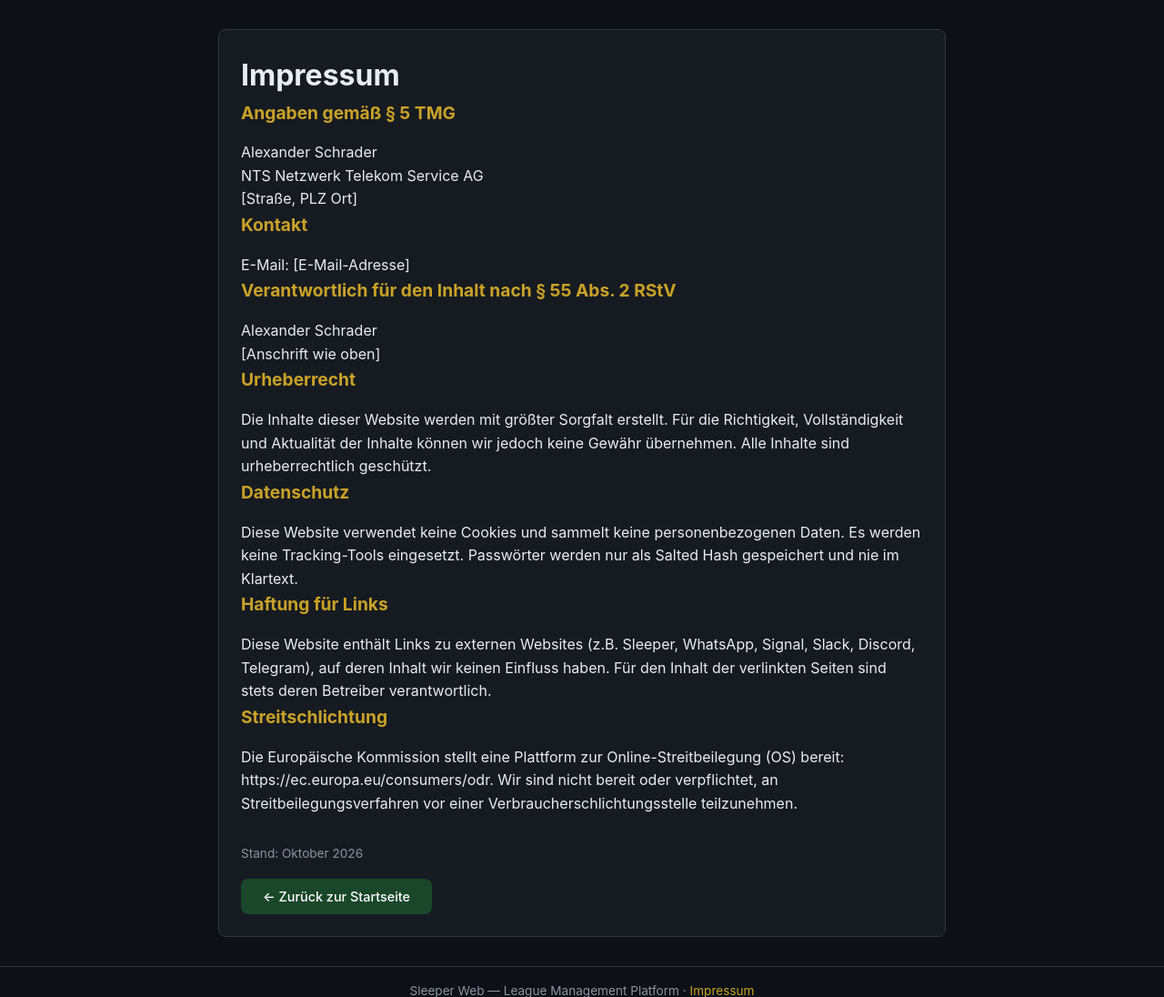
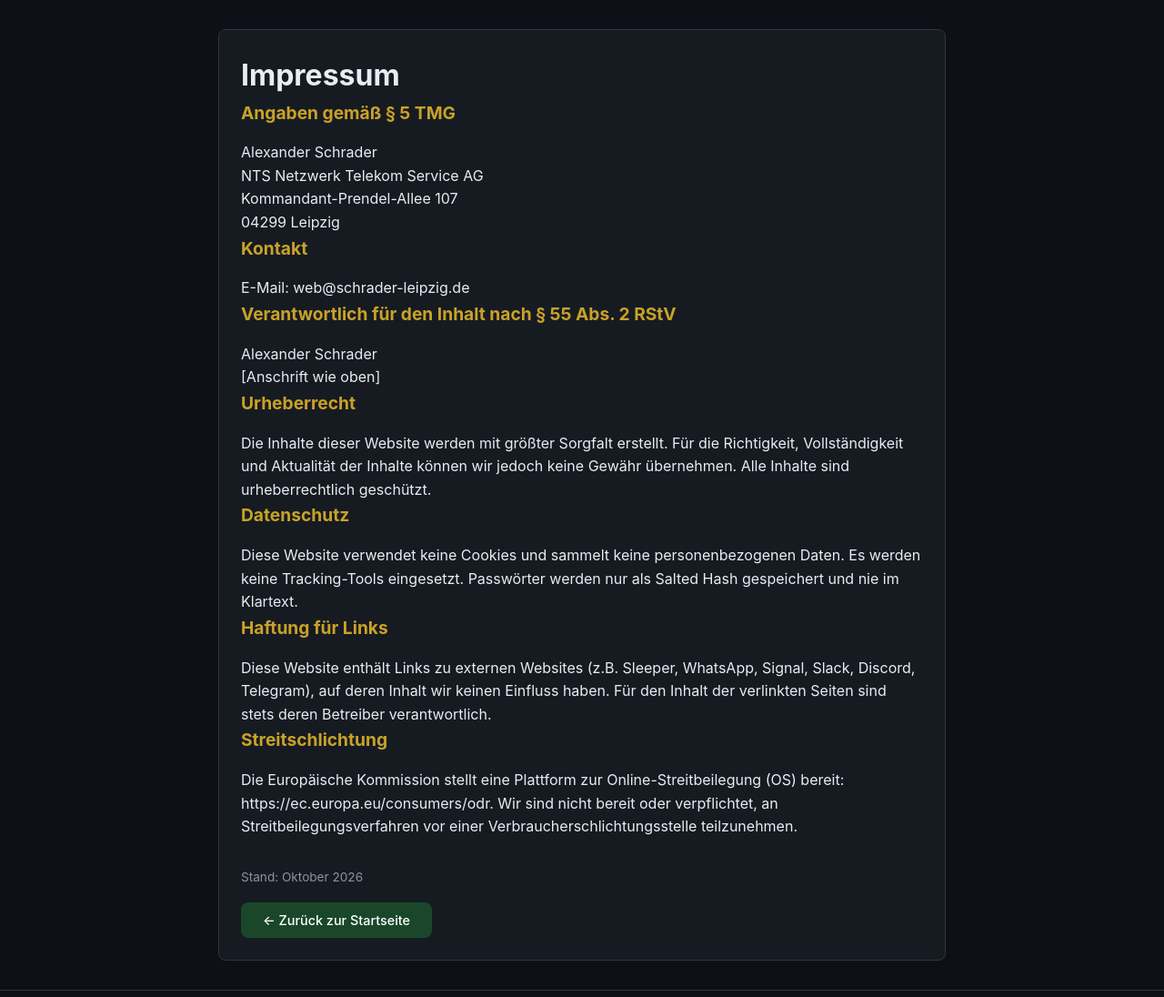
Before and after one commit to AlSchLE/ligafunk, a Flask app: page /impressum in a window 1280 px wide. Shown: the part 71-1167 px from the top of the page at 91% size. Run offline with Flask 3, Linux system fonts and the light colour scheme; data that the repository does not hold is empty.

Commit message:
fix: add real address and email to impressum

```diff
--- a/templates/impressum.html
+++ b/templates/impressum.html
@@ -9,12 +9,13 @@
   <p>
     Alexander Schrader<br>
     NTS Netzwerk Telekom Service AG<br>
-    [Straße, PLZ Ort]
+    Kommandant-Prendel-Allee 107<br>
+    04299 Leipzig
   </p>
 
   <h2>Kontakt</h2>
   <p>
-    E-Mail: [E-Mail-Adresse]
+    E-Mail: web@schrader-leipzig.de
   </p>
 
   <h2>Verantwortlich für den Inhalt nach § 55 Abs. 2 RStV</h2>
```
